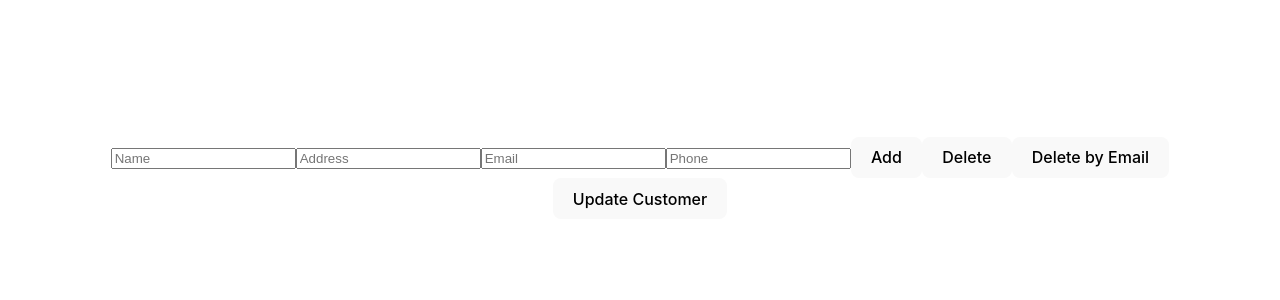
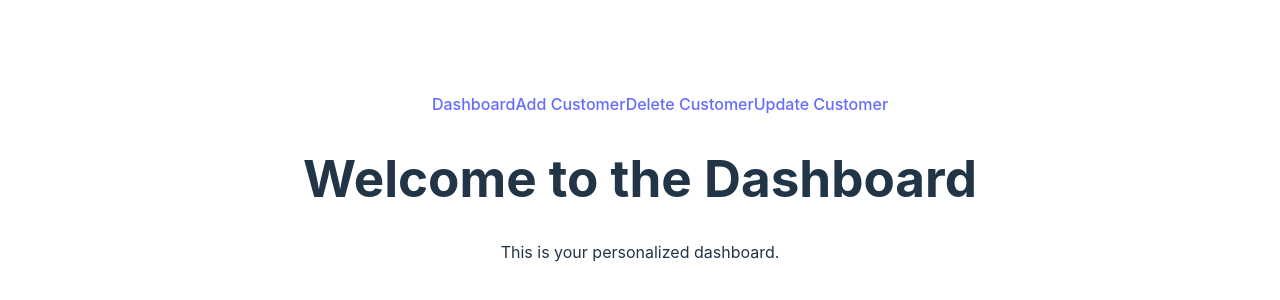
Before and after one commit to ApsaraWitharana/RAD--In-Class-Project, a React (Vite) app: page / in a window 1280 px wide. Shown: the part 222-522 px from the top of the page. Built offline with nearby package versions, Linux system fonts and the light colour scheme.

Commit message:
add- today lesson

```diff
--- a/package.json
+++ b/package.json
@@ -11,7 +11,8 @@
   },
   "dependencies": {
     "react": "^18.3.1",
-    "react-dom": "^18.3.1"
+    "react-dom": "^18.3.1",
+    "react-router": "^7.0.2"
   },
   "devDependencies": {
     "@eslint/js": "^9.13.0",
--- a/src/App.tsx
+++ b/src/App.tsx
@@ -290,57 +290,207 @@
 //
 // export default App
 
-// All crud
-import { ChangeEvent, useState } from 'react';
-import './App.css';
-import {Customer} from "./model/Customer.ts";
+// // All crud
+// import {ChangeEvent, useState } from 'react';
+// import './App.css';
+// import {Customer} from "./model/Customer.ts";
+//
+// function App() {
+//     const [customers,setCustomers] = useState<Customer[]>([]);
+//     const[name,setName] = useState("");
+//     const[address,setAddress] = useState("");
+//     const[phone,setPhone] = useState("");
+//     const[email,setEmail] = useState("");
+//
+//     function addCustomers() {
+//         const newCustomers = new Customer(name, address, email, phone);
+//         setCustomers((customers) => [...customers,newCustomers]);
+//     }
+//
+//     // object array ekk hdl ek set krnw - object array eke antima array ek natuw ithuru tik return krnw
+//     function deleteCustomers() {
+//         setCustomers((customers) => customers.slice(0,-1));
+//     }
+//
+//     function deleteByEmail() {
+//         setCustomers((customers) => customers.filter((customer) => customer.email !== email));
+//     }
+//
+//     function updateCustomers() {
+//         setCustomers((customers) => customers.map((customer) => customer.email === email?{...customers,name:name,address:address,phone:phone,email:email}:customer));
+//     }
+//
+//     return (
+//         <>
+//             <p>Customer Management</p>
+//             <input name='Name' type="text" placeholder='Name' onChange={(e) => setName(e.target.value)}/>
+//             <input name='Address' type="text" placeholder='Address' onChange={(e) => setAddress(e.target.value)}/>
+//             <input name='Email' type="text" placeholder='Email' onChange={(e) => setEmail(e.target.value)}/>
+//             <input name='Phone' type="text" placeholder='Phone' onChange={(e) => setPhone(e.target.value)}/>
+//                 <br/>
+//             <button onClick={addCustomers}>Add</button>
+//             <button onClick={deleteCustomers}>Delete</button>
+//             <button onClick={deleteByEmail}>Delete by Email</button>
+//             <button onClick={updateCustomers}>Update Customer</button>
+//
+//             {customers.map((customer) => (
+//                 <div key={customer.email}>
+//                     {customer.name} {customer.address} {customer.email} {customer.phone}
+//                 </div>
+//             ))}
+//
+//
+//         </>
+//     )
+// }
+//
+// export default App
+//
+// // import { useState } from 'react';
+// import './App.css';
+// import { Item } from "./model/Item.ts";
+//
+// function App() {
+//     const [items, setItems] = useState<Item[]>([]);
+//     const [name, setName] = useState("");
+//     const [price, setPrice] = useState("");
+//     const [qty, setQty] = useState("");
+//     const [editIndex, setEditIndex] = useState<number | null>(null);
+//
+//     // Add a new item
+//     function addItem() {
+//         if (!name || !price || !qty) {
+//             alert("Please fill in all fields!");
+//             return;
+//         }
+//
+//         const newItem = new Item(name, price, qty);
+//
+//         if (editIndex !== null) {
+//             // Update existing item
+//             const updatedItems = [...items];
+//             updatedItems[editIndex] = newItem;
+//             setItems(updatedItems);
+//             setEditIndex(null); // Reset edit mode
+//         } else {
+//             // Add new item
+//             setItems((items) => [...items, newItem]);
+//         }
+//
+//         // Clear the input fields
+//         setName("");
+//         setPrice("");
+//         setQty("");
+//     }
+//
+//     // Delete an item
+//     function deleteItem(index: number) {
+//         setItems((items) => items.filter((_, i) => i !== index));
+//     }
+//
+//     // Edit an item
+//     function editItem(index: number) {
+//         const item = items[index];
+//         setName(item.name);
+//         setPrice(item.price);
+//         setQty(item.qty);
+//         setEditIndex(index);
+//     }
+//
+//     return (
+//         <div className="App">
+//             <h1>Item Management</h1>
+//             <div>
+//                 <input
+//                     name="Name"
+//                     type="text"
+//                     placeholder="Name"
+//                     value={name}
+//                     onChange={(e) => setName(e.target.value)}
+//                 />
+//                 <input
+//                     name="Price"
+//                     type="text"
+//                     placeholder="Price"
+//                     value={price}
+//                     onChange={(e) => setPrice(e.target.value)}
+//                 />
+//                 <input
+//                     name="Qty"
+//                     type="text"
+//                     placeholder="Quantity"
+//                     value={qty}
+//                     onChange={(e) => setQty(e.target.value)}
+//                 />
+//                 <br />
+//                 <button onClick={addItem}>
+//                     {editIndex !== null ? "Update Item" : "Add Item"}
+//                 </button>
+//             </div>
+//             <br />
+//             <table border="1">
+//                 <thead>
+//                 <tr>
+//                     <th>Name</th>
+//                     <th>Price</th>
+//                     <th>Quantity</th>
+//                     <th>Actions</th>
+//                 </tr>
+//                 </thead>
+//                 <tbody>
+//                 {items.map((item, index) => (
+//                     <tr key={index}>
+//                         <td>{item.name}</td>
+//                         <td>{item.price}</td>
+//                         <td>{item.qty}</td>
+//                         <td>
+//                             <button onClick={() => editItem(index)}>Edit</button>
+//                             <button onClick={() => deleteItem(index)}>Delete</button>
+//                         </td>
+//                     </tr>
+//                 ))}
+//                 </tbody>
+//             </table>
+//         </div>
+//     );
+// }
+//
+// export default App;
+
+import "./App.css";
+import { createBrowserRouter, RouterProvider } from "react-router";
+import { Dashboard } from "./pages/Dashboard";
+import { Error } from "./pages/Error";
+import { AddCustomer } from "./pages/AddCustomer";
+import { UpdateCustomer } from "./pages/UpdateCustomer";
+import { DeleteCustomer } from "./pages/DeleteCustomer";
+import { RootLayout } from "./component/RootLayout";
+import { CustomerProvider } from "./component/CustomerProvider";
 
 function App() {
-    const [customers,setCustomers] = useState<Customer[]>([]);
-    const[name,setName] = useState("");
-    const[address,setAddress] = useState("");
-    const[phone,setPhone] = useState("");
-    const[email,setEmail] = useState("");
-
-    function addCustomers() {
-        const newCustomers = new Customer(name, address, email, phone);
-        setCustomers((customers) => [...customers,newCustomers]);
-    }
-
-    // object array ekk hdl ek set krnw -object arry eke antima arry ek natuw ithuru tik return krnw
-    function deleteCustomers() {
-        setCustomers((customers) => customers.slice(0,-1));
-    }
-
-    function deleteByEmail() {
-        setCustomers((customers) => customers.filter((customer) => customer.email !== email));
-    }
-
-    function updateCustomers() {
-        setCustomers((customers) => customers.map((customer) => customer.email === email?{...customers,name:name,address:address,phone:phone,email:email}:customer));
-    }
+    const routes = createBrowserRouter([
+        {
+            path: "/",
+            element: <RootLayout />,
+            children: [
+                { path: "/", element: <Dashboard /> },
+                { path: "/add", element: <AddCustomer /> },
+                { path: "/update", element: <UpdateCustomer /> },
+                { path: "/delete", element: <DeleteCustomer /> },
+            ],
+            errorElement: <Error />,
+        },
+        {
+            path: "*",
+            element: <Error />,
+        },
+    ]);
 
     return (
-        <>
-            <input name='Name' type="text" placeholder='Name' onChange={(e) => setName(e.target.value)}/>
-            <input name='Address' type="text" placeholder='Address' onChange={(e) => setAddress(e.target.value)}/>
-            <input name='Email' type="text" placeholder='Email' onChange={(e) => setEmail(e.target.value)}/>
-            <input name='Phone' type="text" placeholder='Phone' onChange={(e) => setPhone(e.target.value)}/>
-
-            <button onClick={addCustomers}>Add</button>
-            <button onClick={deleteCustomers}>Delete</button>
-            <button onClick={deleteByEmail}>Delete by Email</button>
-            <button onClick={updateCustomers}>Update Customer</button>
-
-            {customers.map((customer) => (
-                <div key={customer.email}>
-                    {customer.name} {customer.address} {customer.email} {customer.phone}
-                </div>
-            ))}
-
-
-        </>
-    )
+        <CustomerProvider>
+            <RouterProvider router={routes} />
+        </CustomerProvider>
+    );
 }
 
-export default App
+export default App;
--- /dev/null
+++ b/src/component/CustomerProvider.tsx
@@ -0,0 +1,19 @@
+import { createContext, useState, ReactNode } from "react";
+import { Customer } from "../model/Customer";
+
+interface CustomerContextType {
+    customers: Customer[];
+    setCustomers: React.Dispatch<React.SetStateAction<Customer[]>>;
+}
+
+export const CustomerContext = createContext<CustomerContextType | undefined>(undefined);
+
+export function CustomerProvider({ children }: { children: ReactNode }) {
+    const [customers, setCustomers] = useState<Customer[]>([]);
+
+    return (
+        <CustomerContext.Provider value={{ customers, setCustomers }}>
+            {children}
+        </CustomerContext.Provider>
+    );
+}
--- /dev/null
+++ b/src/component/Navigate.tsx
@@ -0,0 +1,18 @@
+import {Link} from "react-router";
+
+export function Navigation() {
+    return (
+        <>
+            <header>
+                <nav>
+                    <ul>
+                        <Link to='/'>Dashboard</Link>
+                        <Link to='/add'>Add Customer</Link>
+                        <Link to='/delete'>Delete Customer</Link>
+                        <Link to='/update'>Update Customer</Link>
+                    </ul>
+                </nav>
+            </header>
+        </>
+    )
+}
--- /dev/null
+++ b/src/component/RootLayout.tsx
@@ -0,0 +1,35 @@
+// import {Link} from "react-router";
+//
+//
+// export function RootLayout() {
+//     return (
+//         <div>
+//             Add Customer
+//             <h1>Welcome to the Dashboard</h1>
+//             <p>This is your personalized dashboard.</p>
+//          <nav>
+//              <ul>
+//                 <Link to="/">Dashboard</Link>
+//                  <Link to="/add">Add Customer</Link>
+//                  <Link to="/update">Update Customer</Link>
+//                  <Link to="/delete">Delete Customer</Link>
+//              </ul>
+//          </nav>
+//         </div>
+//
+//
+//     );
+// }
+
+import {Navigation} from "./Navigate.tsx";
+import {Outlet} from "react-router";
+
+export function RootLayout() {
+    return(
+        <>
+            <Navigation></Navigation>
+            <Outlet></Outlet>
+        </>
+    );
+}
+// add - delete,update ghnn one
--- /dev/null
+++ b/src/model/Item.ts
@@ -0,0 +1,13 @@
+export class Item {
+    name: string;
+    price: string;
+    qty: bigint;
+
+
+    constructor(name: string, price: string, qty: bigint) {
+        this.name = name;
+        this.price = price;
+        this.qty = qty;
+    }
+
+}
--- /dev/null
+++ b/src/pages/AddCustomer.tsx
@@ -0,0 +1,39 @@
+import { useNavigate } from "react-router"; // Ensure this matches your router setup
+import { useContext, useState } from "react";
+import { Customer } from "../model/Customer";
+import { CustomerContext } from "../component/CustomerProvider";
+
+export function AddCustomer() {
+    const navigate = useNavigate();
+    const context = useContext(CustomerContext);
+
+    if (!context) {
+        throw new Error("CustomerContext must be used within a CustomerProvider");
+    }
+
+    const { customers, setCustomers } = context;
+
+    const [name, setName] = useState("");
+    const [address, setAddress] = useState("");
+    const [email, setEmail] = useState("");
+    const [phone, setPhone] = useState("");
+
+    function handleSubmit() {
+        const newCustomer = new Customer(name, address, email, phone);
+        setCustomers([...customers, newCustomer]);
+        navigate("/");
+    }
+
+    return (
+        <div>
+            <header><h2>Add Customer</h2></header>
+            <br />
+            <input name="Name" type="text" placeholder="Name" onChange={(e) => setName(e.target.value)} />
+            <input name="Address" type="text" placeholder="Address" onChange={(e) => setAddress(e.target.value)} />
+            <input name="Email" type="text" placeholder="Email" onChange={(e) => setEmail(e.target.value)} />
+            <input name="Phone" type="text" placeholder="Phone" onChange={(e) => setPhone(e.target.value)} />
+            <br />
+            <button onClick={handleSubmit}>Add</button>
+        </div>
+    );
+}
--- /dev/null
+++ b/src/pages/Dashboard.tsx
@@ -0,0 +1,21 @@
+import {CustomerContext} from "../component/CustomerProvider.tsx";
+import {useContext} from "react";
+import {Customer} from "../model/Customer.ts";
+
+export function Dashboard() {
+    const context = useContext(CustomerContext);
+
+    if (!context) {
+        throw new Error("CustomerContext must be used within a CustomerProvider");
+    }
+
+    const {customers} = context;
+    return (
+        <div>
+            <h1>Welcome to the Dashboard</h1>
+            <p>This is your personalized dashboard.</p>
+            {customers.map((customer: Customer) => (<div key={customer.email}>{customer.name + ' '+customer.address + ' '+ customer.email + ' '+ customer.phone }</div>))}
+
+        </div>
+    );
+}
--- a/src/component/Dashboard.tsx
+++ b/src/pages/DeleteCustomer.tsx
@@ -1,8 +1,14 @@
-export function Dashboard() {
+
+export function DeleteCustomer() {
     return (
         <div>
+            Add Customer
             <h1>Welcome to the Dashboard</h1>
             <p>This is your personalized dashboard.</p>
+
+
         </div>
+
+
     );
 }
--- /dev/null
+++ b/src/pages/Error.tsx
@@ -0,0 +1,8 @@
+export function Error() {
+    return (
+        <div>
+            <h1>Welcome to the Dashboard</h1>
+            <p>This is your personalized dashboard.</p>
+        </div>
+    );
+}
--- /dev/null
+++ b/src/pages/UpdateCustomer.tsx
@@ -0,0 +1,14 @@
+
+export function UpdateCustomer() {
+    return (
+        <div>
+            Add Customer
+            <h1>Welcome to the Dashboard</h1>
+            <p>This is your personalized dashboard.</p>
+
+
+        </div>
+
+
+    );
+}
```
Also changed, not shown: src/item.tsx (added), 2 other files (tests, documents, lock files or other folders).
